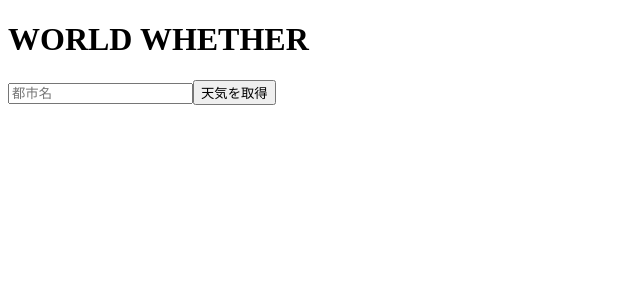
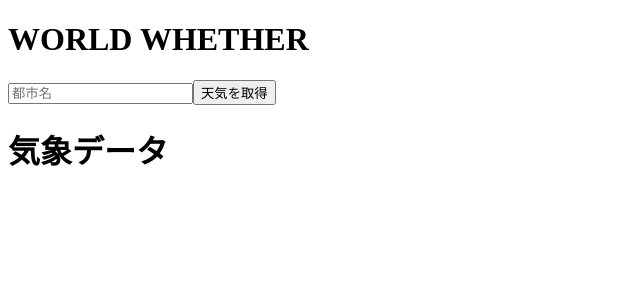
Before and after one commit to mb-c16h18n3scl31985/wheather-app, a React (Create React App) app: page / in a window 1280 px wide. Shown: the top 300 px of the page, without its empty margins (0-640 px from the left). Built offline with nearby package versions, Linux system fonts and the light colour scheme.

Commit message:
Add: Resultsコンポーネント

```diff
--- a/src/App.tsx
+++ b/src/App.tsx
@@ -1,12 +1,14 @@
 import './App.css';
 import Title from "./components/TItle";
 import Form from "./components/Form";
+import Results from "./components/Results";
 
 function App() {
     return (
         <div className="Test">
             <Title/>
-            <Form />
+            <Form/>
+            <Results/>
         </div>
     );
 }
--- /dev/null
+++ b/src/components/Results.tsx
@@ -0,0 +1,7 @@
+const Results =()=>{
+    return(
+        <h1>気象データ</h1>
+    );
+};
+
+export default Results;
```
